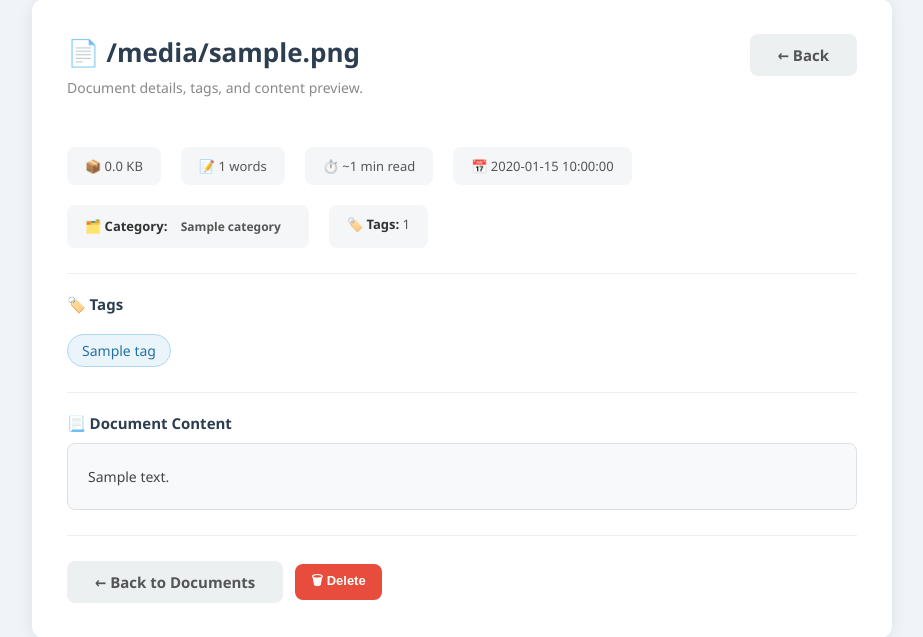
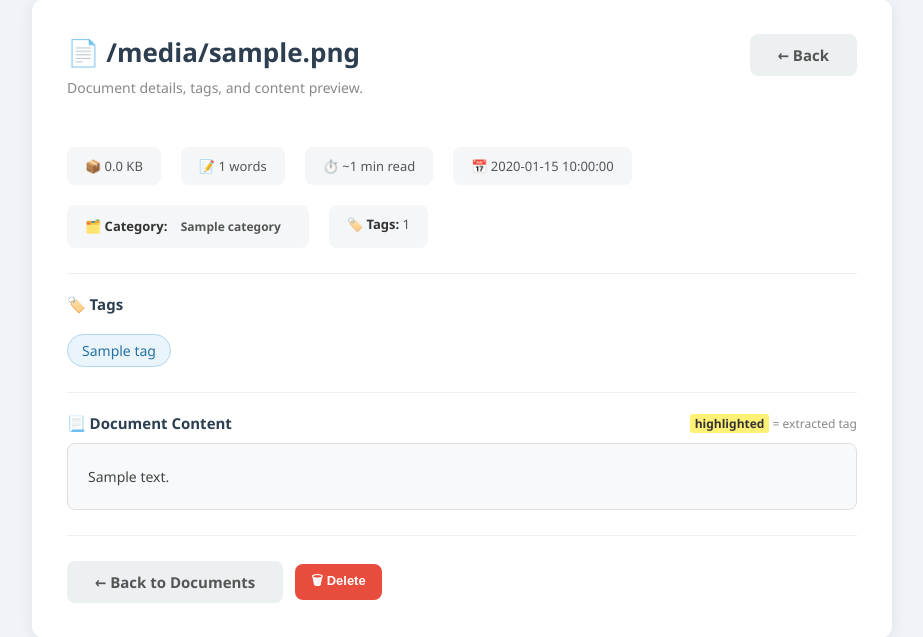
Before and after one commit to usmanscorpbit/Document-tagging, a Flask app: template templates/view.html in a window 1280 px wide. Shown: the part 98-735 px from the top of the page, without its empty margins (178-1101 px from the left). Run offline with Flask 3, Linux system fonts and the light colour scheme; the template is opened without the code that fills it: most values are stand-ins (such as "Sample title", 1, 10 or a date in 2020).

Commit message:
Highlight extracted tags inside document content on view page

```diff
--- a/static/style.css
+++ b/static/style.css
@@ -492,6 +492,31 @@ tbody td {
     overflow-y: auto;
 }
 
+/* Tag highlight inside document content */
+.tag-highlight {
+    background: #fff176;
+    color: #333;
+    border-radius: 3px;
+    padding: 1px 3px;
+    font-weight: 600;
+    font-style: normal;
+}
+
+/* Legend next to content heading */
+.highlight-legend {
+    font-size: 12px;
+    color: #888;
+}
+
+.tag-highlight-demo {
+    background: #fff176;
+    color: #333;
+    border-radius: 3px;
+    padding: 1px 5px;
+    font-size: 12px;
+    font-weight: 600;
+}
+
 /* No content warning */
 .no-content {
     background: #fef9e7;
--- a/templates/view.html
+++ b/templates/view.html
@@ -58,10 +58,15 @@
         <hr style="border:none; border-top:1px solid #eee; margin: 20px 0;">
 
         <!-- Document Content -->
-        <h3 class="section-title">📃 Document Content</h3>
+        <div style="display:flex; justify-content:space-between; align-items:center; margin-bottom:10px;">
+            <h3 class="section-title" style="margin-bottom:0;">📃 Document Content</h3>
+            <span class="highlight-legend">
+                <span class="tag-highlight-demo">highlighted</span> = extracted tag
+            </span>
+        </div>
 
         {% if text %}
-            <div class="doc-content">{{ text }}</div>
+            <div class="doc-content" id="docContent">{{ text }}</div>
         {% else %}
             <div class="no-content">
                 <p>⚠️ File not found on server. The document may have been moved or deleted from the uploads folder.</p>
@@ -82,5 +87,29 @@
     </div>
 </div>
 
+<script>
+    const tags = {{ doc.tags | tojson }};
+    const contentEl = document.getElementById('docContent');
+
+    if (contentEl && tags.length > 0) {
+        // Escape HTML to prevent XSS, then highlight
+        let html = contentEl.textContent
+            .replace(/&/g, '&amp;')
+            .replace(/</g, '&lt;')
+            .replace(/>/g, '&gt;');
+
+        // Sort longest tags first so multi-word tags match before single words
+        const sorted = [...tags].sort((a, b) => b.length - a.length);
+
+        sorted.forEach(tag => {
+            const escaped = tag.replace(/[.*+?^${}()|[\]\\]/g, '\\$&');
+            const regex = new RegExp('\\b(' + escaped + ')\\b', 'gi');
+            html = html.replace(regex, '<mark class="tag-highlight">$1</mark>');
+        });
+
+        contentEl.innerHTML = html;
+    }
+</script>
+
 </body>
 </html>
```
